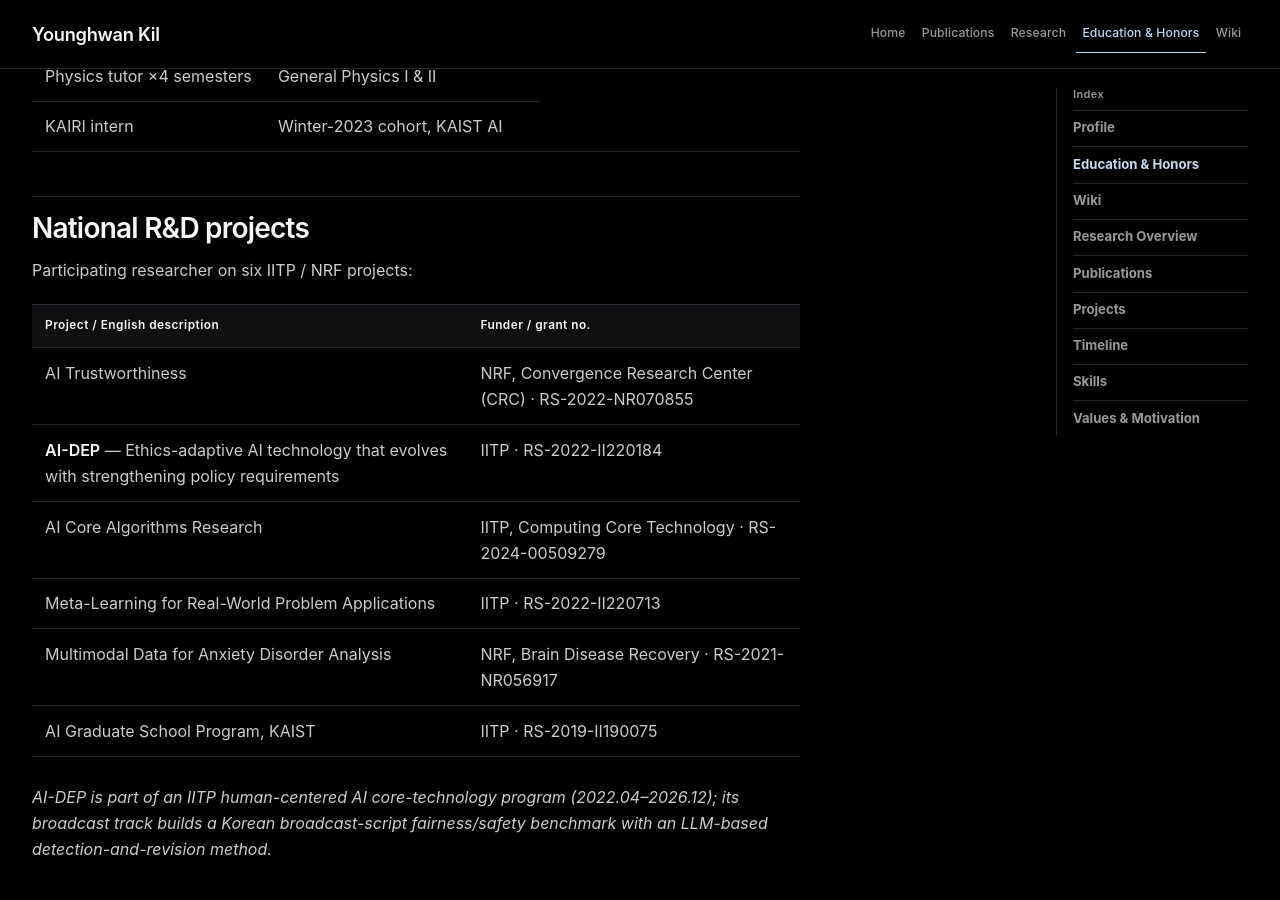
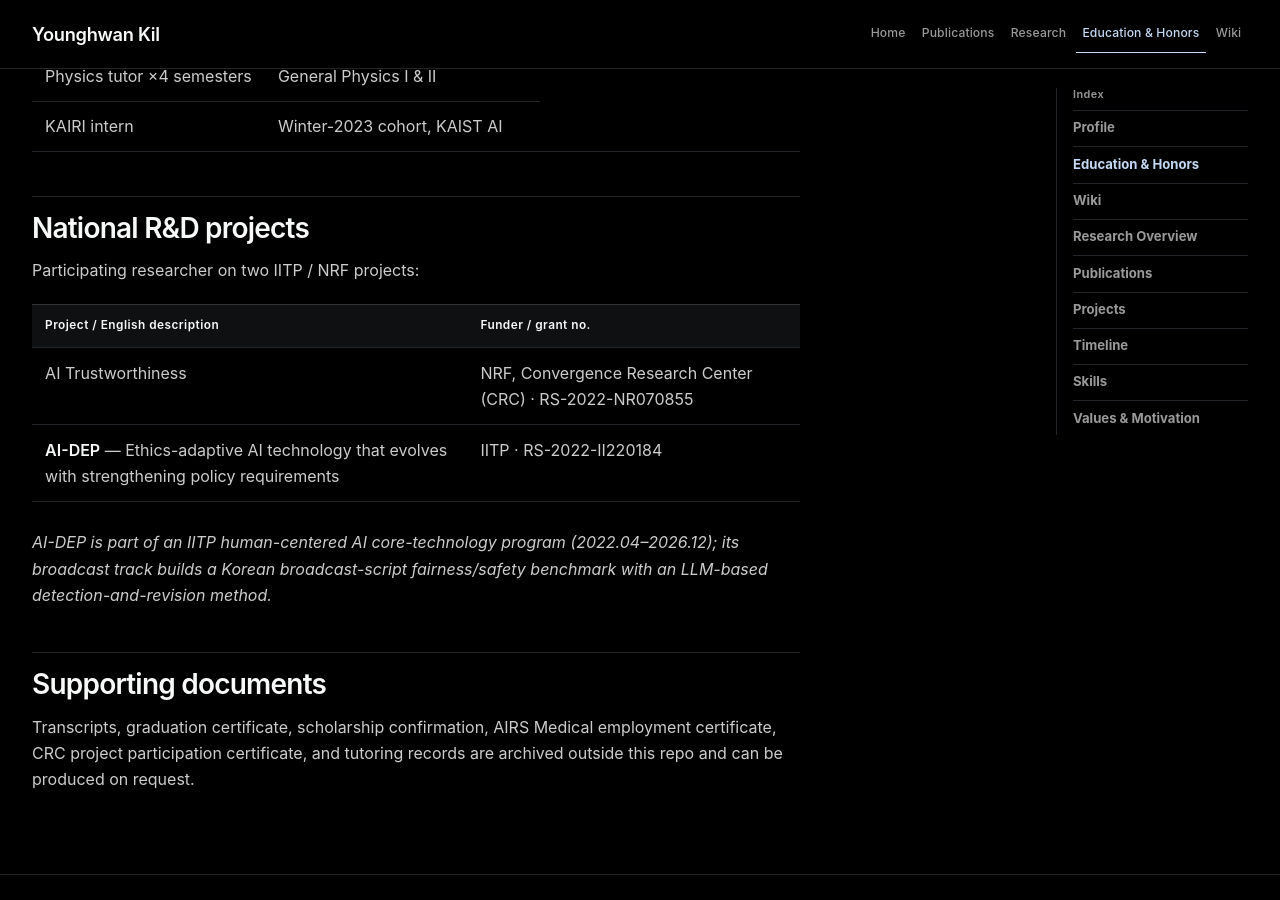
Before and after one commit to YounghwanKil/younghwan-kil, a Jekyll site: the page built from wiki/education.md, in a window 1280 px wide and 900 px high, scrolled down 1043 px. Built offline with Jekyll 4.4.1, drawn with Linux system fonts in a browser that asks for light colours.

Commit message:
Keep only CRC and AI-DEP in national research projects

```diff
--- a/wiki/education.md
+++ b/wiki/education.md
@@ -39,16 +39,12 @@
 
 ## National R&D projects
 
-Participating researcher on six IITP / NRF projects:
+Participating researcher on two IITP / NRF projects:
 
 | Project / English description | Funder / grant no. |
 |-------------------------------|--------------------|
 | AI Trustworthiness | NRF, Convergence Research Center (CRC) · RS-2022-NR070855 |
 | **AI-DEP** — Ethics-adaptive AI technology that evolves with strengthening policy requirements | IITP · RS-2022-II220184 |
-| AI Core Algorithms Research | IITP, Computing Core Technology · RS-2024-00509279 |
-| Meta-Learning for Real-World Problem Applications | IITP · RS-2022-II220713 |
-| Multimodal Data for Anxiety Disorder Analysis | NRF, Brain Disease Recovery · RS-2021-NR056917 |
-| AI Graduate School Program, KAIST | IITP · RS-2019-II190075 |
 
 *AI-DEP is part of an IITP human-centered AI core-technology program
 (2022.04–2026.12); its broadcast track builds a Korean broadcast-script fairness/safety
```
